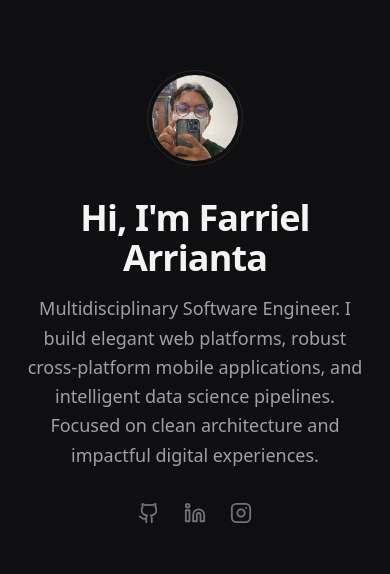
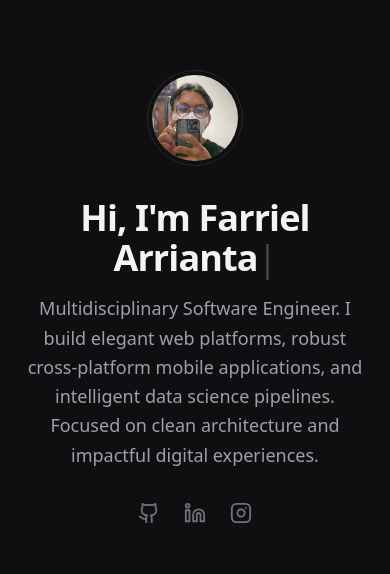
Before and after one commit to reddishowo/my-portfolio, a Next.js app: page / in a window 390 px wide. Shown: the part 165-739 px from the top of the page. Built offline with nearby package versions, Linux system fonts and the light colour scheme.

Commit message:
feat: enhance Hero component with typing animation and responsive image handling

```diff
--- a/src/app/globals.css
+++ b/src/app/globals.css
@@ -31,6 +31,9 @@ body {
   font-family: var(--font-sans);
   -webkit-font-smoothing: antialiased;
   -moz-osx-font-smoothing: grayscale;
+
+  max-width: 100vw;
+  overflow-x: hidden;
 }
 
 /*
--- a/src/app/page.tsx
+++ b/src/app/page.tsx
@@ -7,7 +7,7 @@ import Footer from "@/components/Footer";
 
 export default function Home() {
   return (
-    <main className="min-h-screen bg-[#0f0f11]">
+    <main className="min-h-dvh bg-[#0f0f11] overflow-x-hidden">
       <Navbar />
       <Hero />
       <About />
--- a/src/components/Hero.tsx
+++ b/src/components/Hero.tsx
@@ -1,32 +1,72 @@
+"use client";
+
+import { useState, useEffect } from "react";
 import { Github, Linkedin, Instagram } from "lucide-react";
+import Image from "next/image";
 import { FadeIn } from "./FadeIn";
 
 export default function Hero() {
+  const fullText = "Hi, I'm Farriel Arrianta";
+  const [displayText, setDisplayText] = useState("");
+
+  useEffect(() => {
+    let currentIndex = 0;
+    let intervalId: NodeJS.Timeout;
+
+    // Memberikan sedikit delay (300ms) agar selaras dengan animasi FadeIn dari bawah
+    const timeoutId = setTimeout(() => {
+      intervalId = setInterval(() => {
+        if (currentIndex <= fullText.length) {
+          setDisplayText(fullText.slice(0, currentIndex));
+          currentIndex++;
+        } else {
+          clearInterval(intervalId);
+        }
+      }, 80); // 80ms adalah kecepatan ketik per karakter. Ubah jika ingin lebih cepat/lambat.
+    }, 300);
+
+    return () => {
+      clearTimeout(timeoutId);
+      if (intervalId) clearInterval(intervalId);
+    };
+  }, []);
+
   return (
-    <section id="home" className="min-h-screen flex items-center justify-center pt-20 px-6">
-      <div className="max-w-3xl flex flex-col items-center text-center">
+    <section id="home" className="min-h-dvh flex items-center justify-center pt-20 px-6 relative overflow-hidden">
+      <div className="max-w-3xl flex flex-col items-center text-center z-10">
+
+        {/* FOTO PROFIL (Berwarna + Efek Zoom-in sedikit saat dihover) */}
         <FadeIn delay={0.1}>
           <div className="w-24 h-24 md:w-32 md:h-32 rounded-full overflow-hidden mb-8 border border-zinc-800 p-1">
-            <div className="w-full h-full rounded-full bg-zinc-800 overflow-hidden">
-              <img src="/images/me.jpg" alt="Farriel Arrianta" className="w-full h-full object-cover hover:scale-110 transition-all duration-500" />
+            <div className="w-full h-full rounded-full bg-zinc-800 overflow-hidden relative">
+              <Image
+                src="/images/me.jpg"
+                alt="Farriel Arrianta"
+                fill
+                className="object-cover transition-transform duration-500 hover:scale-105"
+                priority
+              />
             </div>
           </div>
         </FadeIn>
 
+        {/* TEKS DENGAN ANIMASI MENGETIK */}
         <FadeIn delay={0.2}>
-          <h1 className="text-4xl md:text-6xl font-bold tracking-tight text-zinc-100 mb-4">
-            Hi, I'm Farriel Arrianta
+          <h1 className="text-4xl md:text-6xl font-bold tracking-tight text-zinc-100 mb-4 min-h-10 md:min-h-15">
+            {displayText}
+            <span className="animate-pulse text-zinc-500 font-light">|</span>
           </h1>
         </FadeIn>
 
-        <FadeIn delay={0.3}>
-          {/* Deskripsi yang sudah disesuaikan dengan Repository GitHub-mu */}
+        {/* DESKRIPSI SINGKAT */}
+        <FadeIn delay={0.4}>
           <p className="text-lg md:text-xl text-zinc-400 mb-8 max-w-2xl font-light leading-relaxed">
             Multidisciplinary Software Engineer. I build elegant web platforms, robust cross-platform mobile applications, and intelligent data science pipelines. Focused on clean architecture and impactful digital experiences.
           </p>
         </FadeIn>
 
-        <FadeIn delay={0.4} direction="up">
+        {/* SOSIAL MEDIA */}
+        <FadeIn delay={0.5} direction="up">
           <div className="flex items-center gap-6">
             <SocialLink href="https://github.com/reddishowo" icon={<Github size={22} />} />
             <SocialLink href="https://www.linkedin.com/in/farriel-arrianta/" icon={<Linkedin size={22} />} />
@@ -34,6 +74,9 @@ export default function Hero() {
           </div>
         </FadeIn>
       </div>
+
+      {/* Efek Cahaya / Glow minimalis di background (Opsional, menambah kesan elegan) */}
+      <div className="absolute top-1/2 left-1/2 -translate-x-1/2 -translate-y-1/2 w-full max-w-150 h-75 md:h-100 bg-zinc-800/20 blur-[100px] md:blur-[120px] rounded-full -z-10 pointer-events-none"></div>
     </section>
   );
 }
@@ -43,7 +86,7 @@ const SocialLink = ({ href, icon }: { href: string; icon: React.ReactNode }) =>
     href={href}
     target="_blank"
     rel="noreferrer"
-    className="text-zinc-500 hover:text-zinc-200 transition-colors duration-300"
+    className="text-zinc-500 hover:text-zinc-200 transition-transform duration-300 hover:scale-110"
   >
     {icon}
   </a>
```
